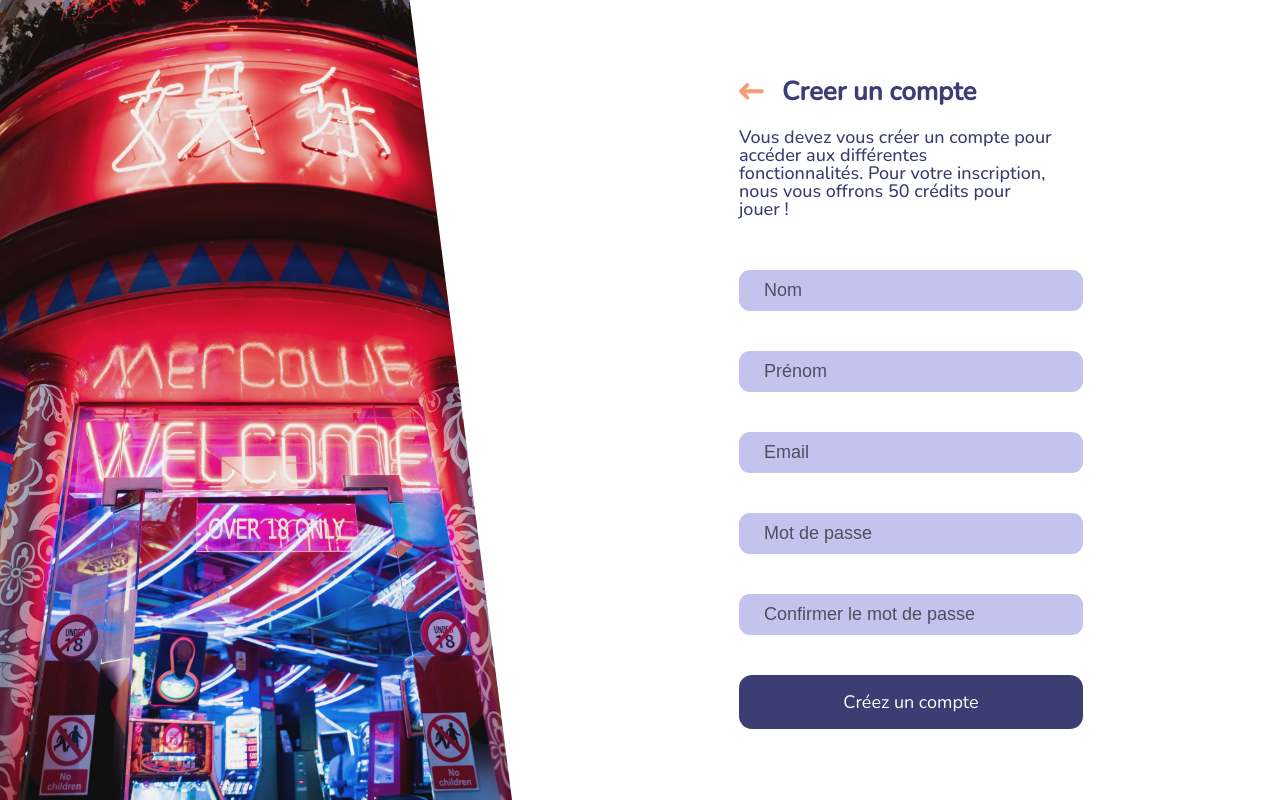
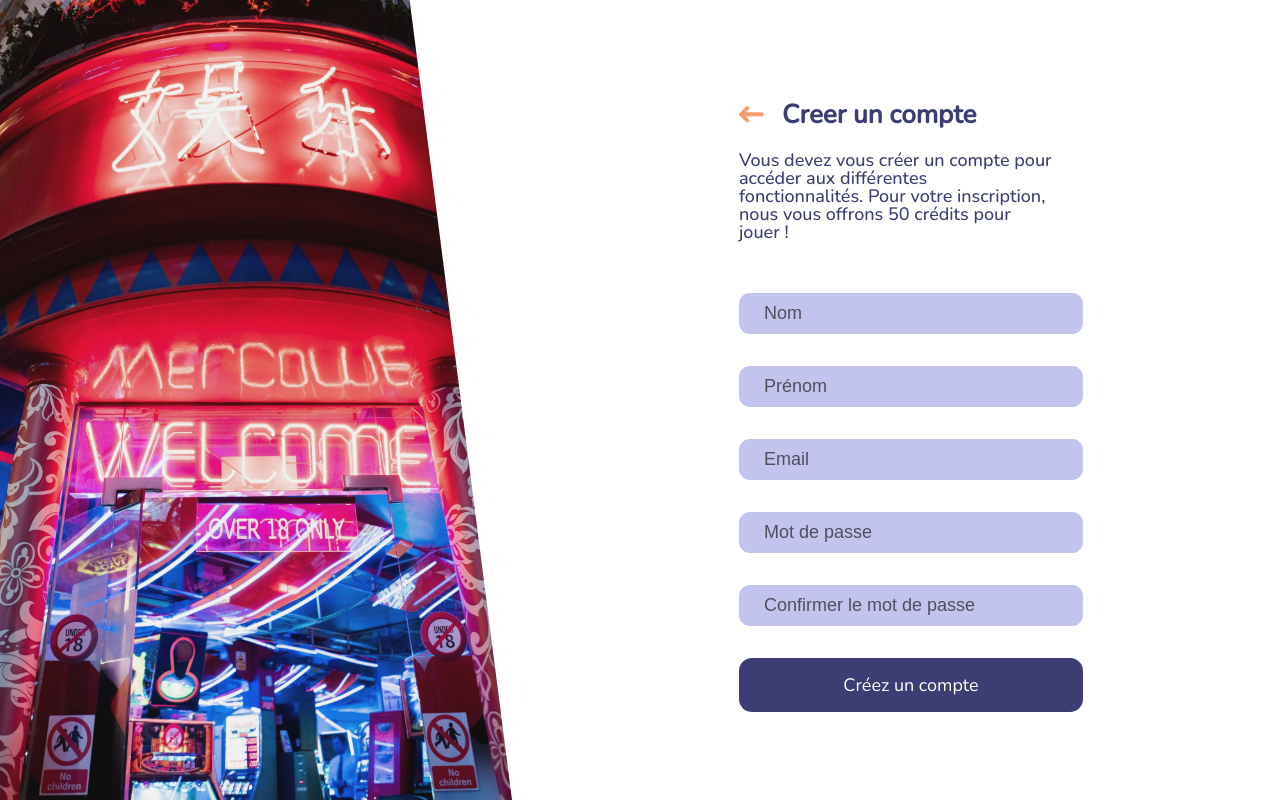
Before and after one commit to NicolasDehes/casino, a PHP site: page /vue/inscription.php in a window 1280 px wide. Run offline with PHP 8.4, Linux system fonts and the light colour scheme.

Commit message:
fix visual

```diff
--- a/vue/css/addCredit.css
+++ b/vue/css/addCredit.css
@@ -5,7 +5,7 @@
     font-family: 'Nunito', sans-serif;
     padding: 30px;
     width: 100%;
-    margin-bottom: 50px;
+    margin-bottom: 2vh;
 }
 
 .form__titre {
--- a/vue/css/global.css
+++ b/vue/css/global.css
@@ -15,6 +15,11 @@
     position: absolute;
     right: 30px;
     width: 38px;
+    transition: .3s;
+}
+
+.header__logo:hover {
+    transform: rotate(180deg);
 }
 
 .header__title {
--- a/vue/css/login.css
+++ b/vue/css/login.css
@@ -1,13 +1,13 @@
 .body__content {
     height: 100vh;
-    padding: 30px 38px;
+    padding: 30px 38px 24px;
 }
 
 .form {
     display: flex;
     flex-direction: column;
     align-items: center;
-    row-gap: 5vh;
+    row-gap: 4vh;
     margin-top: 4vh;
     width: 100%;
 }
```
